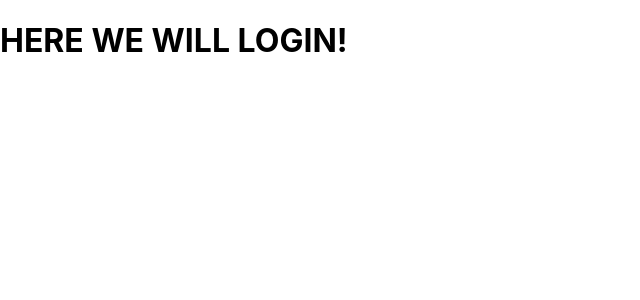
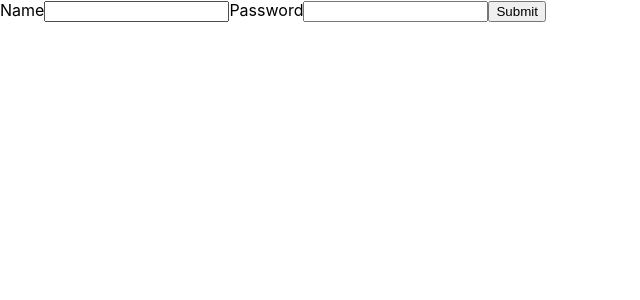
Before and after one commit to sirflyingv/frontend-project-12, a React (Create React App) app in the folder frontend/: page /login in a window 1280 px wide. Shown: the top 300 px of the page, without its empty margins (0-640 px from the left). Built offline with nearby package versions, Linux system fonts and the light colour scheme.

Commit message:
basic login form

```diff
--- a/frontend/package.json
+++ b/frontend/package.json
@@ -7,6 +7,7 @@
     "@testing-library/jest-dom": "^5.16.5",
     "@testing-library/react": "^13.4.0",
     "@testing-library/user-event": "^13.5.0",
+    "formik": "^2.2.9",
     "react": "^18.2.0",
     "react-dom": "^18.2.0",
     "react-router-dom": "^6.11.1",
--- a/frontend/src/App.jsx
+++ b/frontend/src/App.jsx
@@ -2,16 +2,16 @@
 // eslint-disable-next-line import/no-extraneous-dependencies
 import { BrowserRouter, Routes, Route } from 'react-router-dom';
 import MainPage from './Components/MainPage';
-import Login from './Components/Login';
-import Other from './Components/other';
+import LoginForm from './Components/LoginForm';
+import NotFound from './Components/NotFound';
 
 function App() {
   return (
     <BrowserRouter>
       <Routes>
         <Route path="/" element={<MainPage />} />
-        <Route path="/login" element={<Login />} />
-        <Route path="*" element={<Other />} />
+        <Route path="/login" element={<LoginForm />} />
+        <Route path="*" element={<NotFound />} />
       </Routes>
     </BrowserRouter>
   );
--- a/frontend/src/Components/Login.jsx
+++ /dev/null
@@ -1,10 +0,0 @@
-import React from 'react';
-
-function Login() {
-  const content = 'HERE WE WILL LOGIN!';
-  return (
-    <h1>{content}</h1>
-  );
-}
-
-export default Login;
--- /dev/null
+++ b/frontend/src/Components/LoginForm.jsx
@@ -0,0 +1,40 @@
+import React from 'react';
+import { useFormik } from 'formik';
+
+function LoginForm() {
+  const formik = useFormik({
+    initialValues: { name: '', password: '' },
+    onSubmit: (values) => {
+      alert(JSON.stringify(values, null, 2));
+    },
+  });
+  return (
+    <form onSubmit={formik.handleSubmit}>
+      <label htmlFor="name">
+        Name
+        <input
+          id="name"
+          name="name"
+          type="text"
+          onChange={formik.handleChange}
+          value={formik.values.name}
+        />
+      </label>
+
+      <label htmlFor="name">
+        Password
+        <input
+          id="password"
+          name="password"
+          type="text"
+          onChange={formik.handleChange}
+          value={formik.values.password}
+        />
+      </label>
+
+      <button type="submit">Submit</button>
+    </form>
+  );
+}
+
+export default LoginForm;
--- a/frontend/src/Components/other.jsx
+++ b/frontend/src/Components/NotFound.jsx
@@ -1,10 +1,10 @@
 import React from 'react';
 
-function Other() {
+function NotFound() {
   const content = 'Are you lost?';
   return (
     <h1>{content}</h1>
   );
 }
 
-export default Other;
+export default NotFound;
--- a/package.json
+++ b/package.json
@@ -22,6 +22,7 @@
   "homepage": "https://github.com/sirflyingv/frontend-project-12#readme",
   "dependencies": {
     "@hexlet/chat-server": "^1.1.6",
+    "formik": "^2.2.9",
     "react-router-dom": "^6.11.1"
   }
 }
```
Also changed, not shown: 2 other files (tests, documents, lock files or other folders).
